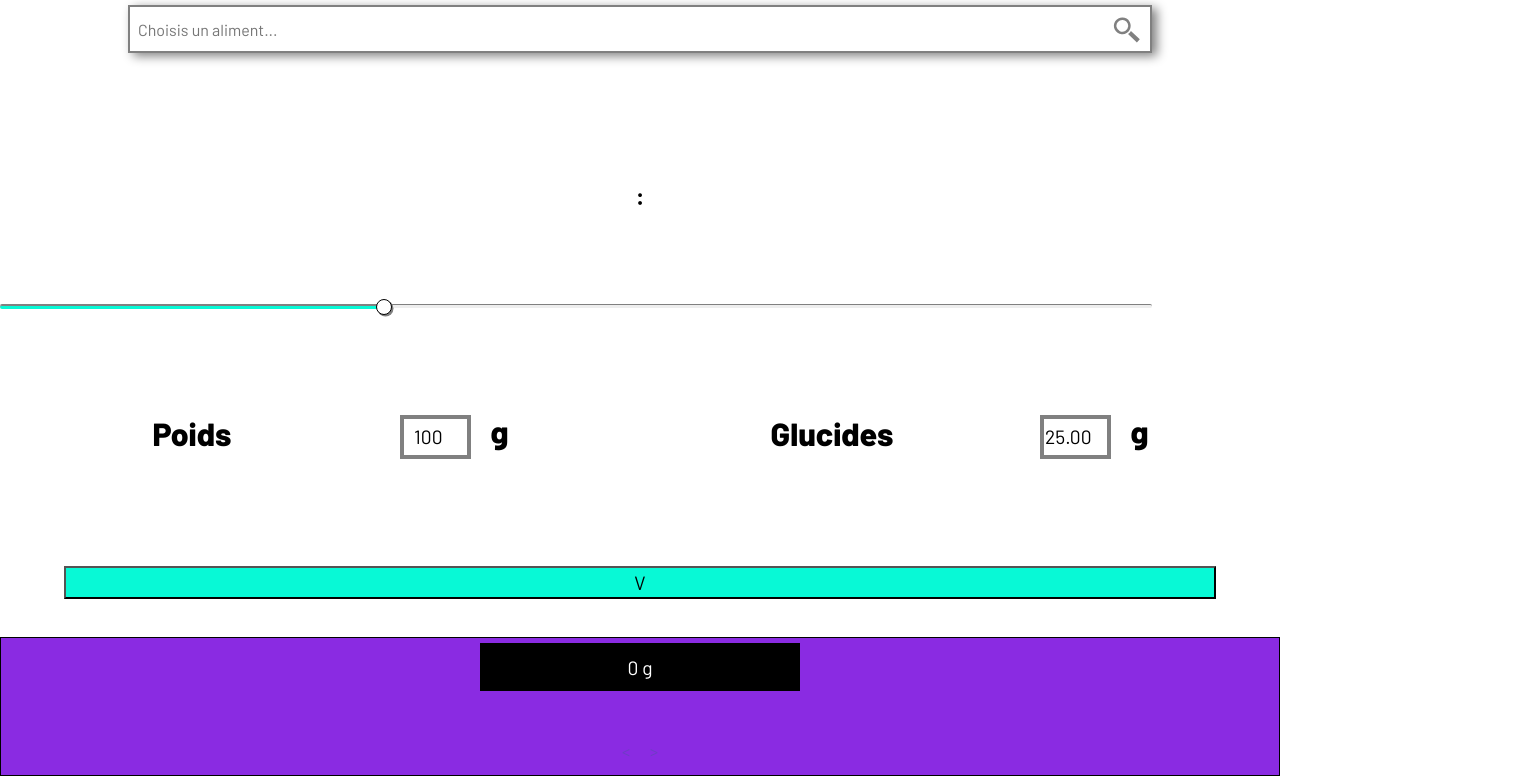
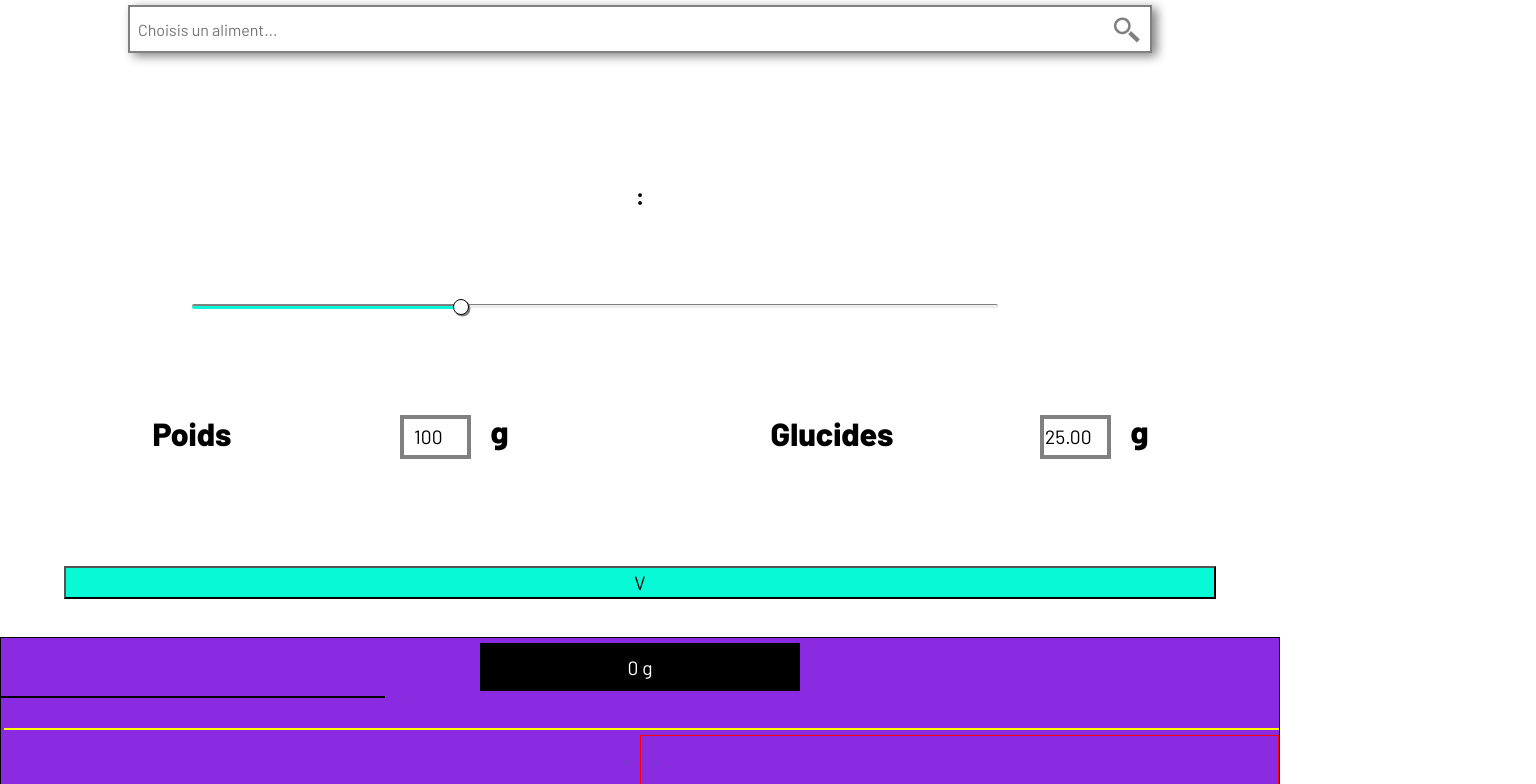
Before and after one commit to WildCodeSchool/Paris-0919-P2-Diabete, a React (Create React App) app in the folder ohmyg/: page / in a window 1280 px wide. Shown: the top 784 px of the page, 1536 px wide, since content can reach past the window. Built offline with nearby package versions, Linux system fonts and the light colour scheme.

Commit message:
added css on alice carousel

```diff
--- a/ohmyg/src/components/pages/calculation/CarbCalculation.css
+++ b/ohmyg/src/components/pages/calculation/CarbCalculation.css
@@ -110,7 +110,7 @@ label {
 
 
 .InputRangeTest{
-   widows: 100%;
+   width: 70%;
 }
 
 /* VERSION DESKTOP */
@@ -166,13 +166,41 @@ label {
    text-align: center;
 }
 
+/* .alice-carousel__stage{
+   width: 30vw;
+   height:1vw
+}  */
 
-/* .alice-carousel__stage-item {
+/* .alice-carousel__stage-item__active{
+   width: 30vw;
+} */
+
+.alice-carousel__stage-item {
    padding-left: 10px;
    padding-right: 10px;
    box-sizing: border-box;
- } */
+   border: 1px solid greenyellow;
+   width: 30vw;
+   height: auto;
+ }
 
  .alice-carousel__next-btn {
    text-align: left;
+   border: 1px solid red;
  }
+ .alice-carousel__wrapper{
+    font-size:0.75em;
+    border: 1.5px solid black;
+    max-width: 30vw;
+    height: 1vw;
+ }
+
+ ul.alice-carousel__dots {
+   border: 1px solid yellow;
+   /* margin: 5px auto;
+   overflow: hidden; */
+ }
+
+ .thumb-container {
+   border: 1px solid red;
+ }
--- a/ohmyg/src/components/pages/calculation/CarbCalculation.js
+++ b/ohmyg/src/components/pages/calculation/CarbCalculation.js
@@ -62,7 +62,7 @@ class CarbCalculation extends React.Component {
         } )
         const result = await parseFloat(this.state.totalCarb) + parseFloat(this.state.carbRatio)
 
-        await this.setState({totalCarb: result })
+        await this.setState({totalCarb: result.toFixed(2) })
 
     }
 
@@ -128,8 +128,8 @@ class CarbCalculation extends React.Component {
                         responsive={this.responsive}
                         fadeOutAnimation={true}
                         mouseTrackingEnabled={true}
-                        onSlideChange={this.onSlideChange}
-                        onSlideChanged={this.onSlideChanged}
+                        // onSlideChange={this.onSlideChange}
+                        // onSlideChanged={this.onSlideChanged}
                     />
                 </div>
             </div>
```
